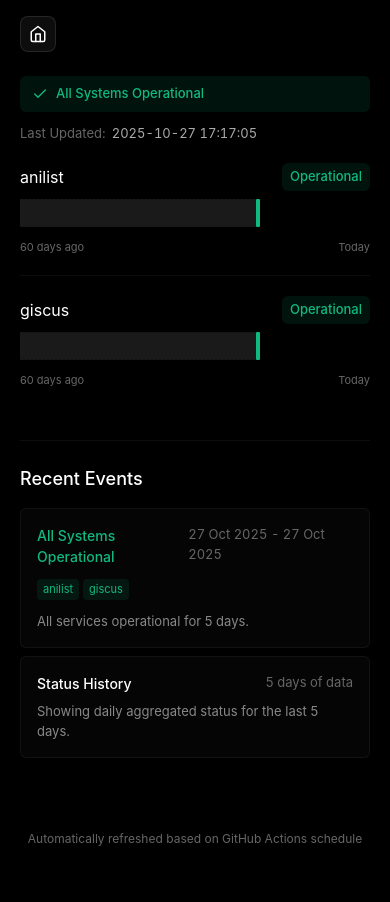
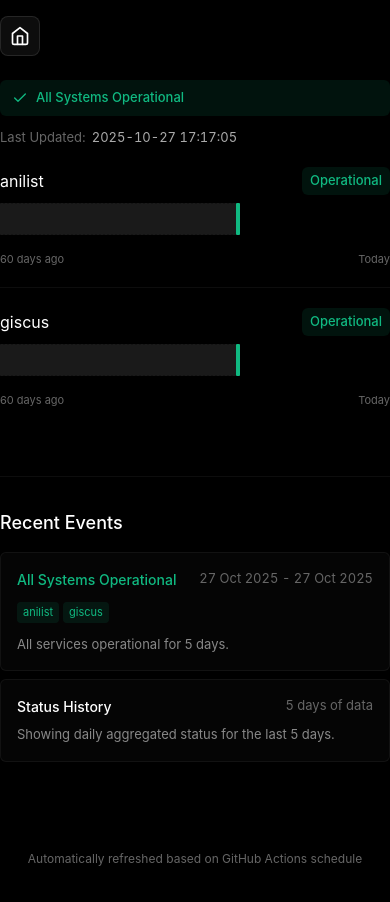
Before and after one commit to lhmchyd/HonMaku-Status, a plain HTML site: page index.html in a window 390 px wide. Before the commit the page ends 872 px from the top, so only its background shows below. Drawn offline with Linux system fonts and the light colour scheme.

Commit message:
Add files via upload

```diff
--- a/src/css/style.css
+++ b/src/css/style.css
@@ -204,8 +204,8 @@
 
 .uptime-bar {
     display: flex;
-    height: 28px;
-    margin-bottom: 12px;
+    height: 32px;
+    margin-bottom: 16px;
 }
 
 .uptime-day {
@@ -412,73 +412,3 @@
     font-size: 12px;
     margin-top: 24px;
 }
-
-@media (max-width: 768px) {
-    .container {
-        padding: 0 20px;
-    }
-
-    header {
-        padding: 16px 0;
-    }
-
-    .home-link {
-        width: 36px;
-        height: 36px;
-    }
-
-    .home-link svg {
-        width: 18px;
-        height: 18px;
-    }
-
-    h1 {
-        font-size: 36px;
-    }
-
-    .service-header {
-        display: flex;
-        justify-content: space-between;
-        align-items: center;
-        margin-bottom: 8px;
-    }
-
-    .metadata {
-        flex-direction: column;
-        gap: 10px;
-    }
-
-    .uptime-bar {
-        height: 28px;
-        overflow-x: auto;
-        -ms-overflow-style: none;
-        scrollbar-width: none;
-    }
-
-    .uptime-bar::-webkit-scrollbar {
-        display: none;
-    }
-
-    .uptime-labels {
-        display: flex;
-        justify-content: space-between;
-        width: 100%;
-    }
-
-    .status-badge {
-        max-width: 100%;
-    }
-
-    .services {
-        margin: 16px 0 32px 0;
-    }
-
-    .history-section {
-        padding: 24px 0;
-        margin-top: 24px;
-    }
-
-    footer {
-        padding: 24px 0;
-    }
-}
```
